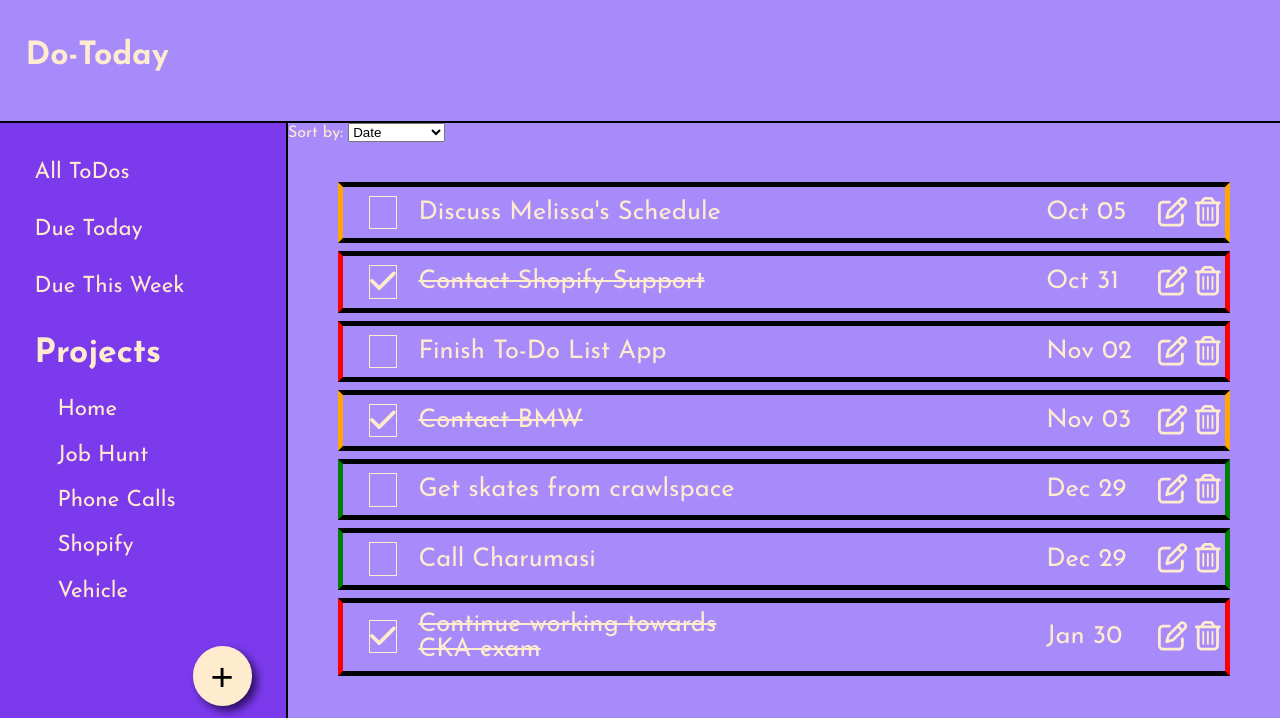
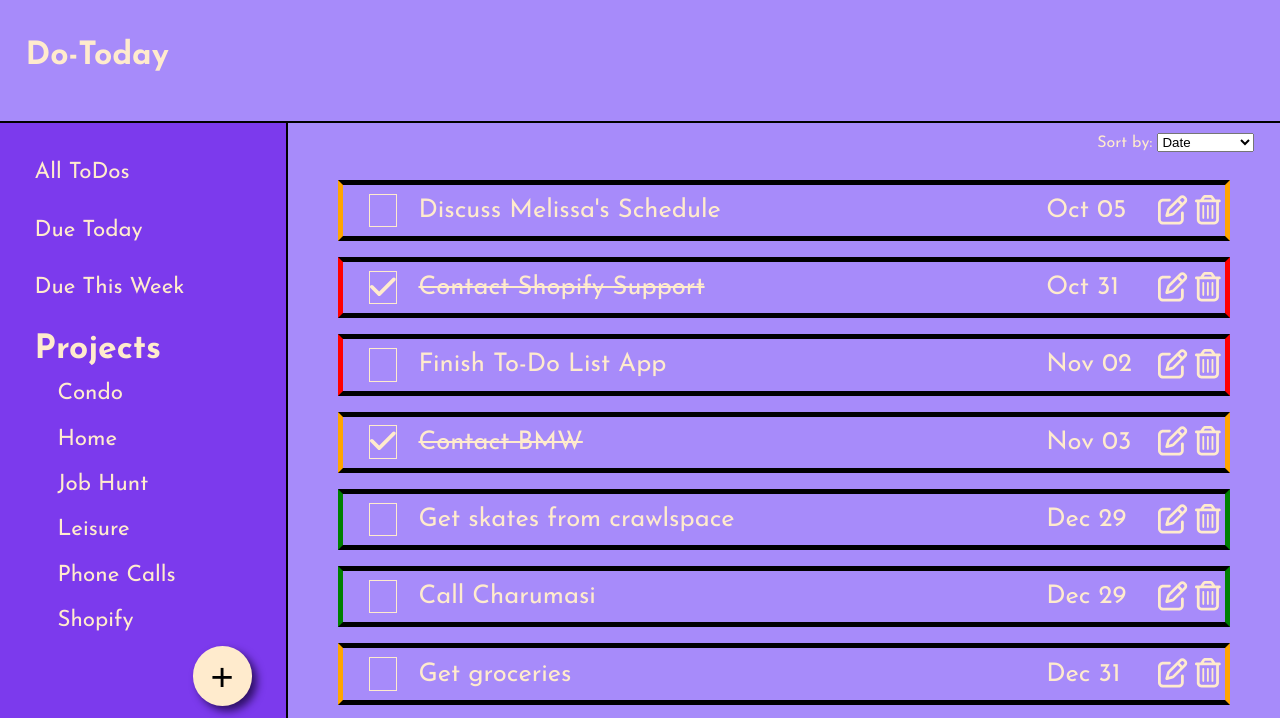
Before and after one commit to skothar3/todo-list, a website built with webpack: page src/template.html in a window 1280 px wide. Shown: the top 718 px of the page. Built offline with nearby package versions, Linux system fonts and the light colour scheme; a web font is replaced by a local one.

Commit message:
Implement scroll styling for overflow content (both list items and project tags); fix positioning of sort select dropdown

```diff
--- a/src/content.css
+++ b/src/content.css
@@ -1,6 +1,17 @@
+div.select-container {
+  text-align: right;
+  margin: 1% 2vw;
+  /* padding-top: 1%; */
+  height: 6%;
+  overflow: hidden;
+}
+
 div#list-container {
-  padding: 5vh 5%;
-  height: 100%;
+  /* border: 1px solid red; */
+  padding: 0vh 5%;
+  /* margin-bottom: 2%; */
+  height: 92%;
+  overflow-y: auto;
 }
 
 /* LIST ITEM CONTAINER {{{ */
@@ -8,7 +19,7 @@ div.item-container {
   padding: 1% 0.5%;
   display: flex;
   justify-content: space-between;
-  margin-bottom: 1vh;
+  margin-bottom: 2vh;
   border: 5px solid var(--section-border-color);
 }
 
--- a/src/content.js
+++ b/src/content.js
@@ -26,9 +26,13 @@ function displayController() {
 
   // PRIVATE METHODS {{{
   const initSortSelect = () => {
+    const selectContainer = document.createElement("div");
+    selectContainer.classList.add("select-container");
+
     const selectLabel = document.createElement("label");
     selectLabel.htmlFor = "sort-select";
     selectLabel.textContent = "Sort by: ";
+
     const selectEl = document.createElement("select");
     selectEl.id = "sort-select";
 
@@ -39,7 +43,8 @@ function displayController() {
       selectEl.appendChild(option);
     });
 
-    contentSection.prepend(selectLabel, selectEl);
+    selectContainer.append(selectLabel, selectEl);
+    contentSection.prepend(selectContainer);
 
   }
   const createListItemDOM = (listItem) => {
@@ -102,7 +107,7 @@ function displayController() {
     addItemBtn.id = "add-item";
     addItemBtn.textContent = "+";
 
-    projectsContainerDiv.appendChild(projectsH2);
+    // projectsContainerDiv.appendChild(projectsH2);
 
     sidebarItems.forEach((item) => {
       const itemP = document.createElement("p");
@@ -122,7 +127,7 @@ function displayController() {
       projectsContainerDiv.appendChild(projectItemP);
     });
 
-    menuContainerDiv.append(projectsContainerDiv, addItemBtn);
+    menuContainerDiv.append(projectsH2, projectsContainerDiv, addItemBtn);
     sidebarSection.replaceChildren(menuContainerDiv);
   }; // }}}
   // }}}
@@ -204,11 +209,27 @@ function listController() {
   // LIST ITEM ARRAY {{{
   const listItemsArr = [
     listItem(
+      "Get groceries",
+      new Date(2024, 11, 31),
+      "Medium",
+      "List TBD",
+      ["Condo"],
+      false
+    ),
+    listItem(
+      "Finish Hawaii booking",
+      new Date(2024, 11, 31),
+      "Medium",
+      "Looking at Feb 2-12, 2025 w the D. Kotharis",
+      ["Leisure", "Travel"],
+      false
+    ),
+    listItem(
       "Get skates from crawlspace",
       new Date(2024, 11, 29),
       "Low",
       "Need to get them sharpened before taking them to Toronto",
-      ["Home"],
+      ["Home", "Leisure"],
       false,
     ),
     listItem(
--- a/src/sidebar.css
+++ b/src/sidebar.css
@@ -12,16 +12,28 @@ section.sidebar {
 }
 
 section.sidebar div.menu-container {
-  display: flex;
-  flex-direction: column;
+  height: 100%;
+  /* display: flex; */
+  /* flex-direction: column; */
 }
 
-section.sidebar p {
+section.sidebar p.subsection {
   transition-duration: 0.4s;
+  margin-bottom: 15%;
+}
+
+section.sidebar h2 {
   margin-bottom: 5%;
 }
 
+section.sidebar div.project-container {
+  height: 45%;
+  overflow-y: scroll;
+  /* border: 3px solid red; */
+}
 section.sidebar p.project {
+  margin-top: 2%;
+  padding-top: 0;
   padding-left: 10%;
 }
 
--- a/src/sidebar.js
+++ b/src/sidebar.js
@@ -42,8 +42,8 @@ addItemBtn.id = "add-item";
 addItemBtn.textContent = "+"
 // }}}
 
-projectsContainerDiv.append(projectsH2, houseRenoProjectP, exerciseProjectP, wishlistProjectP);
-menuContainerDiv.append(allP, dueTodayP, dueThisWeekP, projectsContainerDiv);
+projectsContainerDiv.append(houseRenoProjectP, exerciseProjectP, wishlistProjectP);
+menuContainerDiv.append(allP, dueTodayP, dueThisWeekP, projectsH2, projectsContainerDiv);
 
 function insertSidebar() {
   sidebarSection.append(menuContainerDiv, addItemBtn);
--- a/src/style.css
+++ b/src/style.css
@@ -8,7 +8,8 @@
 }
 
 :root {
-  --page-height: max(100vh, 700px);
+  /* --page-height: max(100vh, 700px); */
+  --page-height: 100vh;
   --background-color: lightgrey;
   --foreground-color: #a78bfa;
   --font-color: blanchedalmond;
@@ -48,13 +49,17 @@ main {
   grid-template-rows: 1fr;
   grid-template-columns: clamp(11rem, 25vw, 18rem) 1fr;
   height: 100%;
+  overflow: hidden;
   border-bottom: 2px solid var(--section-border-color);
 }
 
 main section.sidebar {
   grid-column: 1 / 2;
+  overflow: hidden;
 }
 
 main section.content {
   grid-column: 2 / 3;
+  height: 100%;
+  overflow: hidden;
 }
```
